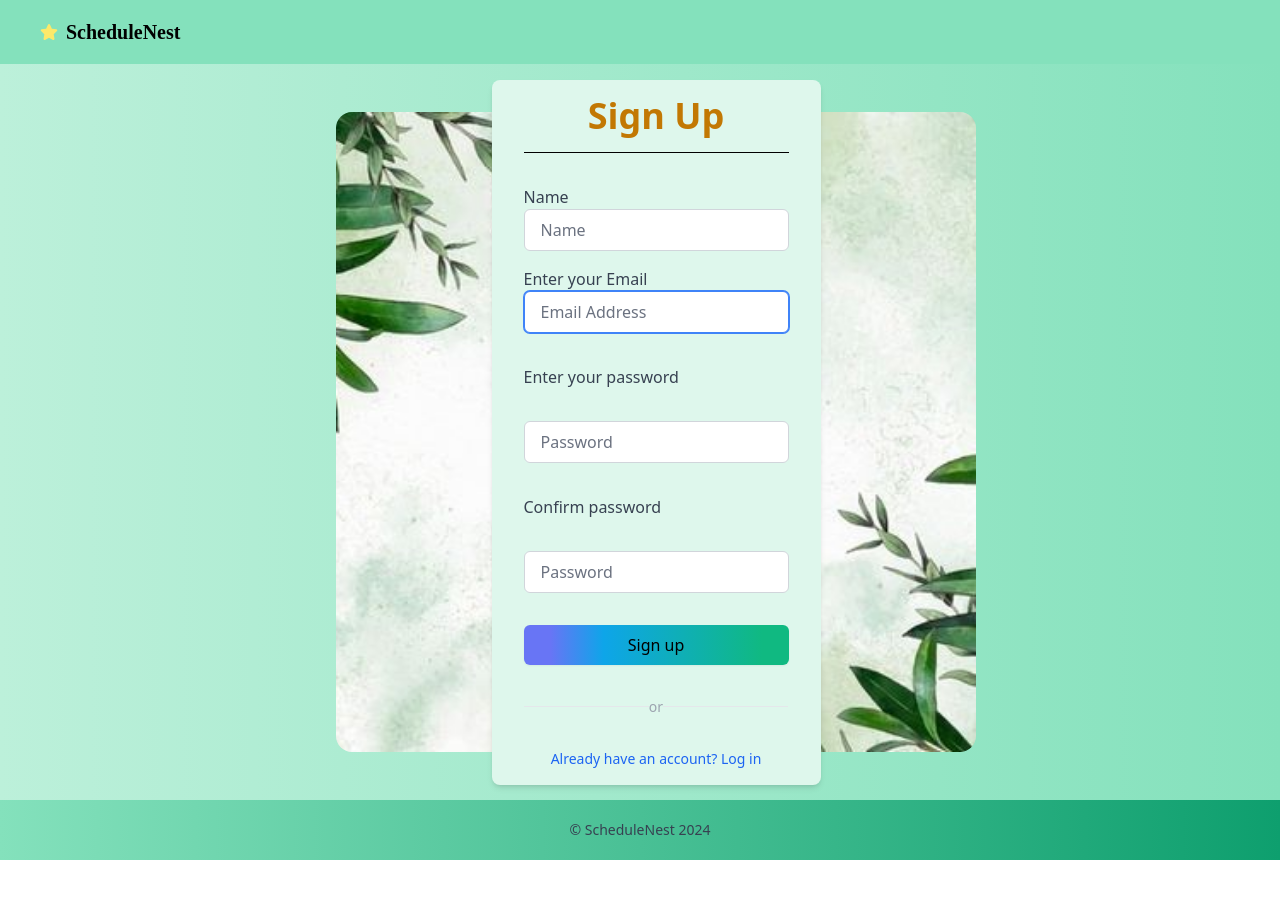
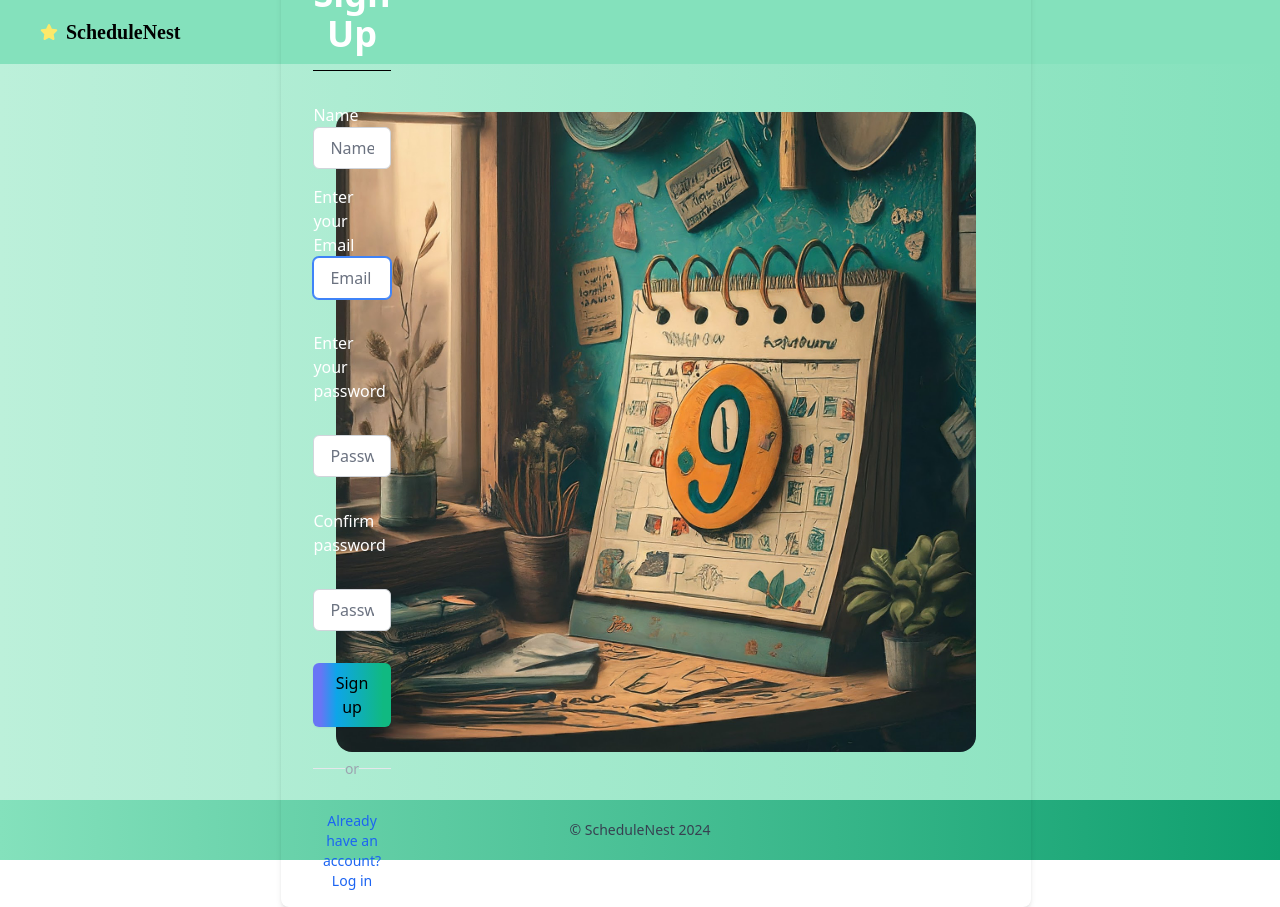
Before and after one commit to suleosmann/schedule-nest-calendar-client, a React (Vite) app: page /authentication/signup in a window 1280 px wide. Before the commit the page ends 860 px from the top, so only its background shows below. Built offline with nearby package versions, Linux system fonts and the light colour scheme.

Commit message:
login, signup final css

```diff
--- a/src/APP/App.css
+++ b/src/APP/App.css
@@ -76,7 +76,7 @@ span{
 }
 
 .img {
-    background-image: url('./assets/greenplants.jpg');
+    background-image: url('./assets/imagereg.jpeg');
     background-size: cover;
     background-repeat: no-repeat;
     background-position: center;
--- a/src/APP/modules/authentication/Login.jsx
+++ b/src/APP/modules/authentication/Login.jsx
@@ -77,13 +77,13 @@ function Login() {
   return (
     <div className="login col-span-1 px-8 py-4 bg-transparent  rounded-lg shadow-md">
       <div className="text-center mb-8">
-        <h1 className="text-4xl font-extrabold text-yellow-500">Log in</h1>
+        <h1 className="text-4xl font-bold text-white">Log in</h1>
         <div className="border-b border-black w-full mx-auto mt-4"></div>
         <p ref={errRef} className={errMsg ? "errmsg" : "offscreen"} aria-live="assertive">{errMsg}</p>
       </div>
       <form action="#" className="space-y-8">
         <div className="form-control">
-          <label htmlFor="email" className="block text-base font-medium text-gray-700">
+          <label htmlFor="email" className="block text-base font-medium font-extrabold text-white">
             Enter your Email
           </label>
           <div className="relative">
@@ -93,12 +93,12 @@ function Login() {
               onChange={(e) => setEmail(e.target.value)}
               value={email}
               required
-              className="w-full rounded-md border border-gray-300 py-2 px-4 text-gray-700 focus:border-blue-500 focus:outline-none focus:ring-1 focus:ring-blue-500"
+              className="w-full italic rounded-md border border-gray-300 py-2 px-4 text-gray-700 focus:border-blue-500 focus:outline-none focus:ring-1 focus:ring-blue-500"
             />
           </div>
         </div>
         <div className="form-control">
-          <label htmlFor="password" className="block text-base font-medium text-gray-700">
+          <label htmlFor="password" className="block text-base font-medium text-white">
             Enter your password
           </label>
           <div className="relative">
@@ -106,13 +106,13 @@ function Login() {
               onChange={(e) => setPwd(e.target.value)}
               value={password}
               required
-              className="w-full rounded-md border border-gray-300 py-2 px-4 text-gray-700 focus:border-blue-500 focus:outline-none focus:ring-1 focus:ring-blue-500"
+              className="w-full italic rounded-md border border-gray-300 py-2 px-4 text-gray-700 focus:border-blue-500 focus:outline-none focus:ring-1 focus:ring-blue-500"
             />
           </div>
         </div>
 
         <button type="submit"  onClick={handleLogin}
-          className="btn bg-gradient-to-r from-indigo-500 from-10% via-sky-500 via-30% to-emerald-500 to-90%  w-full rounded-md py-2 px-4 text-center text-base font-medium shadow-sm hover:from-pink-500 hover:to-yellow-500 active:from-yellow-400 active:to-pink-400  focus:outline-none focus:ring-2 focus:ring-offset-2 focus:ring-blue-500"
+          className="btn bg-gradient-to-r from-indigo-500 from-10% via-sky-500 via-30% to-emerald-500 to-90%  w-full rounded-md py-2 px-4 text-center text-base font-medium shadow-sm hover:from-pink-500 hover:to-yellow-500 active:from-yellow-400 active:to-pink-400  focus:outline-none focus:ring-2 focus:ring-offset-2 focus:ring-blue-500 hover:text-white"
         >
           Log in
         </button>
@@ -122,10 +122,10 @@ function Login() {
           <hr className="w-full bg-gray-200" />
         </div>
         <div className="grid space-y-4  ">
-          <Link to="updatepwd" className="text-sm text-center text-blue-600 hover:underline">
+          <Link to="updatepwd" className="text-sm italic text-center text-blue-600 hover:underline">
             Forgot Password ?
           </Link>
-          <Link to="signup" className="text-sm text-center text-blue-600 hover:underline">
+          <Link to="signup" className="text-sm italic text-center text-blue-600 hover:underline">
             Don't have an account? Sign Up
           </Link>
         </div>
--- a/src/APP/modules/authentication/Signup.jsx
+++ b/src/APP/modules/authentication/Signup.jsx
@@ -100,15 +100,15 @@ function SignUpForm() {
 
      : (
                 <section>
-                    <div className="col-span-1 px-8 py-4 bg-green-100 rounded-lg shadow-md">
+                    <div className="login col-span-1 px-8 py-4 bg-transparent  rounded-lg shadow-md">
                         <div className="text-center mb-8">
-                            <h1 className="text-4xl font-bold text-yellow-500">Sign Up</h1>
+                            <h1 className="text-4xl font-bold text-white">Sign Up</h1>
                             <div className="border-b border-black w-full mx-auto mt-4"></div>
                             <p ref={errRef} className={errMsg ? "errmsg" : "offscreen"} aria-live="assertive">{errMsg}</p>
                         </div>
                         <form action="#" className="space-y-8">
                             <div className="form-control">
-                                <label htmlFor="name" className="mt-4 block text-base font-medium text-gray-700">
+                                <label htmlFor="name" className="mt-4 block text-base font-medium text-white">
                                     Name
                                 </label>
                                 <div className="relative">
@@ -134,7 +134,7 @@ function SignUpForm() {
                                         Letters, numbers, underscores, hyphens allowed.
                                     </p>
                                 </div>
-                                <label htmlFor="email" className="mt-4 block text-base font-medium text-gray-700">
+                                <label htmlFor="email" className="mt-4 block text-base font-medium text-white">
                                     Enter your Email
                                 </label>
                                 <div className="relative ">
@@ -159,7 +159,7 @@ function SignUpForm() {
                                     </p>
                                 </div>
                             </div>
-                            <label htmlFor="password" className="mt-4 block text-base font-medium text-gray-700">
+                            <label htmlFor="password" className="mt-4 block text-base font-medium text-white">
                                 Enter your password
                             </label>
                             <div className="relative">
@@ -183,7 +183,7 @@ function SignUpForm() {
                                     Allowed special characters: <span aria-label="exclamation mark">!</span> <span aria-label="at symbol">@</span> <span aria-label="hashtag">#</span> <span aria-label="dollar sign">$</span> <span aria-label="percent">%</span>
                                 </p>
                             </div>
-                            <label htmlFor="confirmPassword" className="mt-4 block text-base font-medium text-gray-700">
+                            <label htmlFor="confirmPassword" className="mt-4 block text-base font-medium text-white">
                                 Confirm password
                             </label>
                             <div className="relative">
@@ -209,7 +209,7 @@ function SignUpForm() {
                                 type="submit"
                                 onClick={handleSignUp}
                                 disabled={!validName || !validPwd || !validMatch}
-                                className="btn bg-gradient-to-r from-indigo-500 from-10% via-sky-500 via-30% to-emerald-500 to-90%  w-full rounded-md py-2 px-4 text-center text-base font-medium shadow-sm hover:from-pink-500 hover:to-yellow-500 active:from-yellow-400 active:to-pink-400  focus:outline-none focus:ring-2 focus:ring-offset-2 focus:ring-blue-500"
+                                className="btn bg-gradient-to-r from-indigo-500 from-10% via-sky-500 via-30% to-emerald-500 to-90%  w-full rounded-md py-2 px-4 text-center text-base font-medium shadow-sm hover:from-pink-500 hover:to-yellow-500 active:from-yellow-400 active:to-pink-400  focus:outline-none focus:ring-2 focus:ring-offset-2 focus:ring-blue-500 hover:text-white"
                             >
                                 Sign up
                             </button>
--- a/src/APP/modules/landing/HeroSection.jsx
+++ b/src/APP/modules/landing/HeroSection.jsx
@@ -8,9 +8,9 @@ const HeroSection = () => {
   const navigate = useNavigation(); // Initialize the navigate function from the custom hook
 
   return (
-    <div className="flex mb-64">
-      <div className="w-2/6 h-80 mt-32 ml-64 pt-32 mb-36">
-        <h1 className="text-6xl pb-6 italic">
+    <div className="flex mb-64 ">
+      <div className="w-2/6 h-80 mt-32 ml-64 pt-40 mb-36 ">
+        <h1 className="text-7xl pb-6 italic animate-pulse bg-green-400 bg-clip-text text-transparent">
           Stay Connected, Stay Organized with Ease!
         </h1>
         <h3 className="text-gray-500">
```
